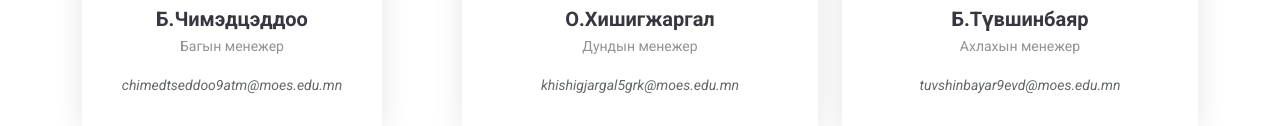
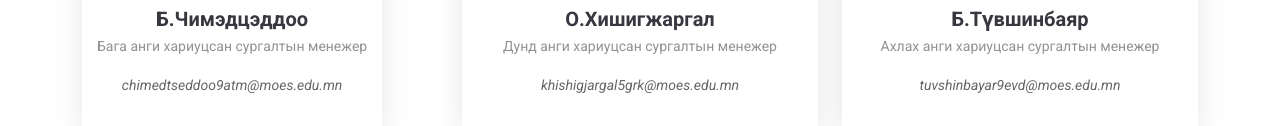
Before and after one commit to orkhon1/orkhon1.github.io, a plain HTML site: page index.html in a window 1280 px wide. Shown: the part 4766-4892 px from the top of the page. Drawn offline with Linux system fonts and the light colour scheme; files whose address does not match are found by name.

Commit message:
Update index.html

```diff
--- a/index.html
+++ b/index.html
@@ -3124,7 +3124,7 @@
               </div>
               <div class="member-info">
                 <h4>Б.Чимэдцэддоо</h4>
-                <span>Багын менежер</span>
+                <span>Бага анги хариуцсан сургалтын менежер</span>
                 <p>chimedtseddoo9atm@moes.edu.mn</p>
               </div>
             </div>
@@ -3143,7 +3143,7 @@
               </div>
               <div class="member-info">
                 <h4>О.Хишигжаргал</h4>
-                <span>Дундын менежер</span>
+                <span>Дунд анги хариуцсан сургалтын менежер</span>
                 <p>khishigjargal5grk@moes.edu.mn</p>
               </div>
             </div>
@@ -3163,7 +3163,7 @@
               </div>
               <div class="member-info">
                 <h4>Б.Түвшинбаяр</h4>
-                <span>Aхлахын менежер</span>
+                <span>Aхлах анги хариуцсан сургалтын менежер</span>
                 <p>tuvshinbayar9evd@moes.edu.mn</p>
               </div>
             </div>
```
